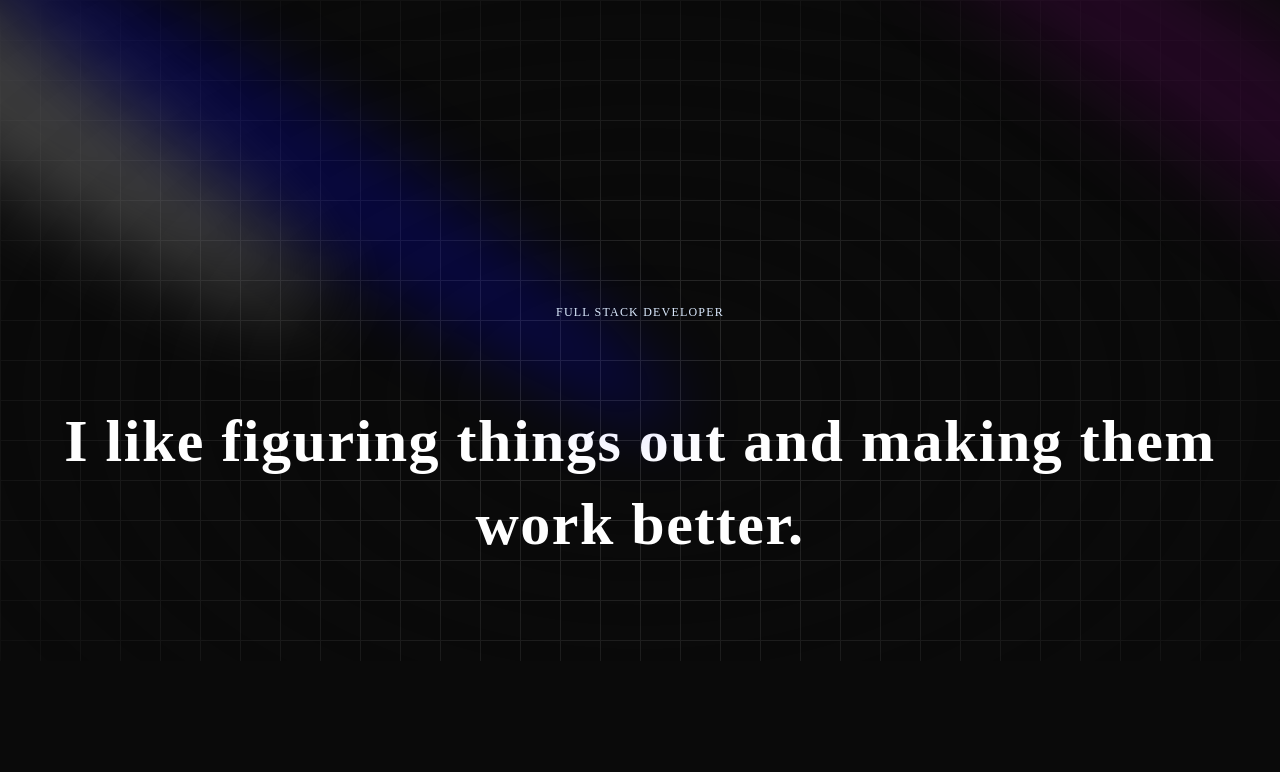
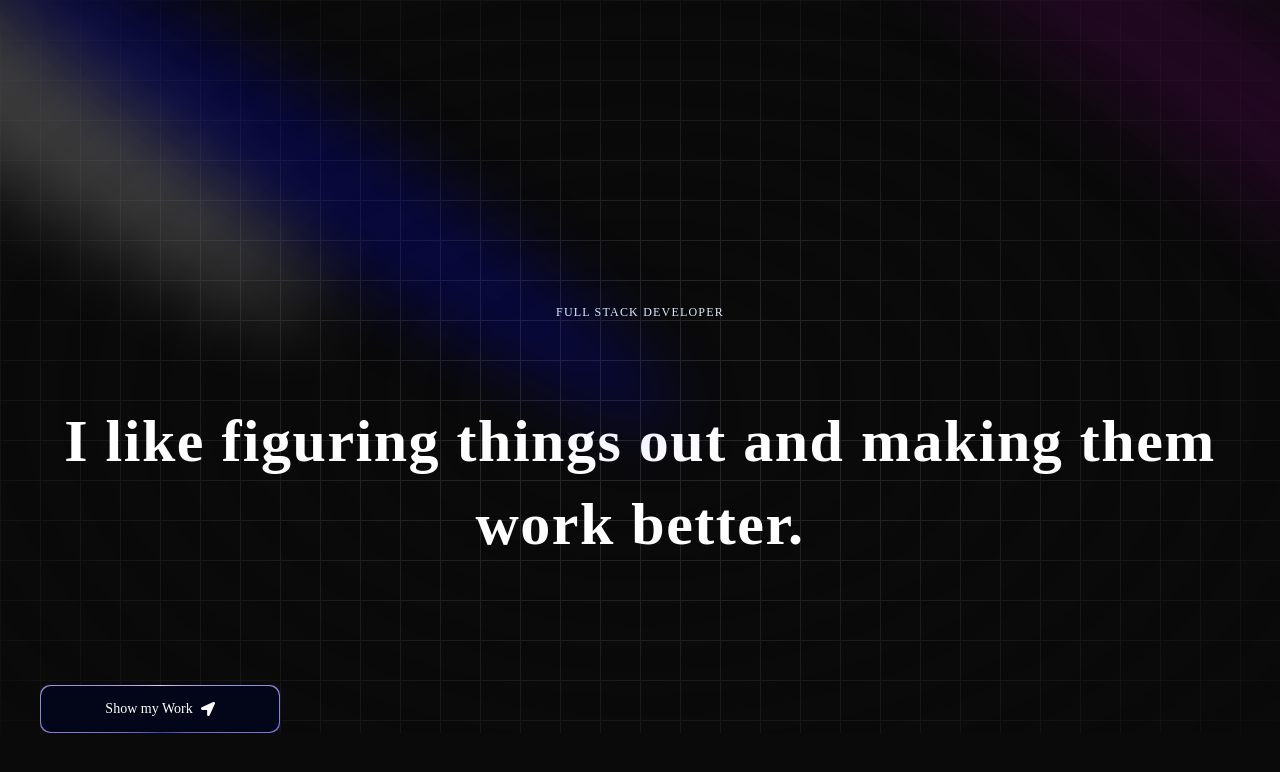
Before and after one commit to swathysukumaran/portfolio_mern, a Next.js app: page / in a window 1280 px wide. Shown: the top 772 px of the page. Built offline with nearby package versions, Linux system fonts and the light colour scheme.

Commit message:
Add Hero CTA

```diff
--- a/components/Hero.tsx
+++ b/components/Hero.tsx
@@ -2,6 +2,8 @@
 import { Spotlight } from "./ui/spotlight";
 import { cn } from "@/lib/utils";
 import { TextGenerateEffect } from "./ui/text-generate-effect";
+import MagicButton from "./ui/MagicButton";
+import { FaLocationArrow } from "react-icons/fa";
 const Hero = () => {
   return (
     <>
@@ -47,6 +49,13 @@
         That could be fixing a bug, improving a layout, or building something
         from scratch. I enjoy the process just as much as the result.
       </p>
+      <a href="#about">
+        <MagicButton
+          title="Show my Work"
+          icon={<FaLocationArrow />}
+          position="right"
+        />
+      </a>
     </>
   );
 };
--- /dev/null
+++ b/components/ui/MagicButton.tsx
@@ -0,0 +1,32 @@
+import React from "react";
+
+const MagicButton = ({
+  title,
+  icon,
+  position,
+  handleClick,
+  otherClasses,
+}: {
+  title: string;
+  icon: React.ReactNode;
+  position: string;
+  handleClick?: () => void;
+  otherClasses?: string;
+}) => {
+  return (
+    <div>
+      <button className="relative inline-flex h-12 w-full overflow-hidden rounded-lg p-[1px] focus:outline-none md:w-60 md:mt-10">
+        <span className="absolute inset-[-1000%] animate-[spin_2s_linear_infinite] bg-[conic-gradient(from_90deg_at_50%_50%,#E2CBFF_0%,#393BB2_50%,#E2CBFF_100%)]" />
+        <span
+          className={`inline-flex h-full w-full cursor-pointer items-center justify-center rounded-lg bg-slate-950 px-7 py-1 text-sm font-medium text-white backdrop-blur-3xl gap-2 ${otherClasses}`}
+        >
+          {position === "left" && icon}
+          {title}
+          {position === "right" && icon}
+        </span>
+      </button>
+    </div>
+  );
+};
+
+export default MagicButton;
--- a/components/ui/text-generate-effect.tsx
+++ b/components/ui/text-generate-effect.tsx
@@ -52,7 +52,7 @@
 
   return (
     <div className={cn("font-bold", className)}>
-      <div className="my-4">
+      <div className="">
         <div className=" dark:text-white text-black  leading-snug tracking-wide">
           {renderWords()}
         </div>
--- a/package.json
+++ b/package.json
@@ -18,6 +18,7 @@
     "radix-ui": "^1.4.3",
     "react": "19.2.4",
     "react-dom": "19.2.4",
+    "react-icons": "^5.6.0",
     "shadcn": "^4.2.0",
     "tailwind-merge": "^3.5.0",
     "tw-animate-css": "^1.4.0"
```
Also changed, not shown: 1 other file (tests, documents, lock files or other folders).
